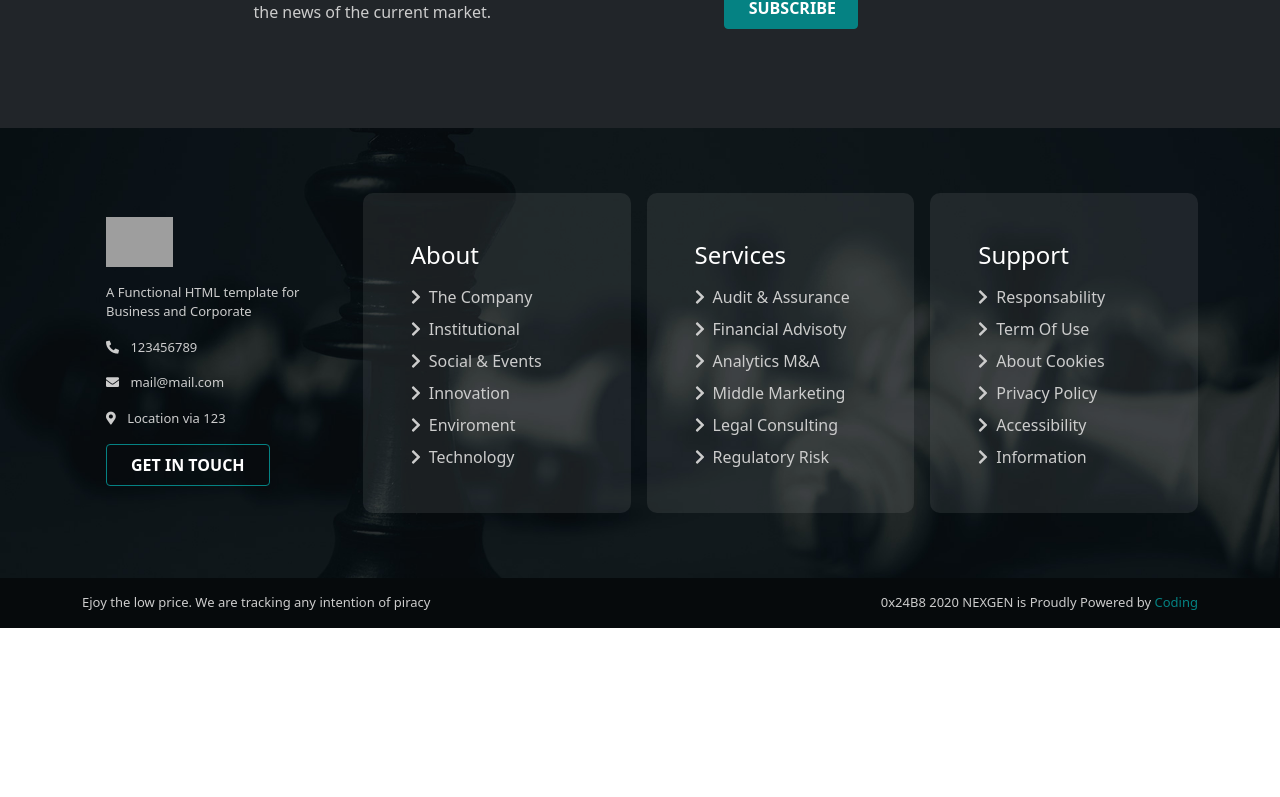
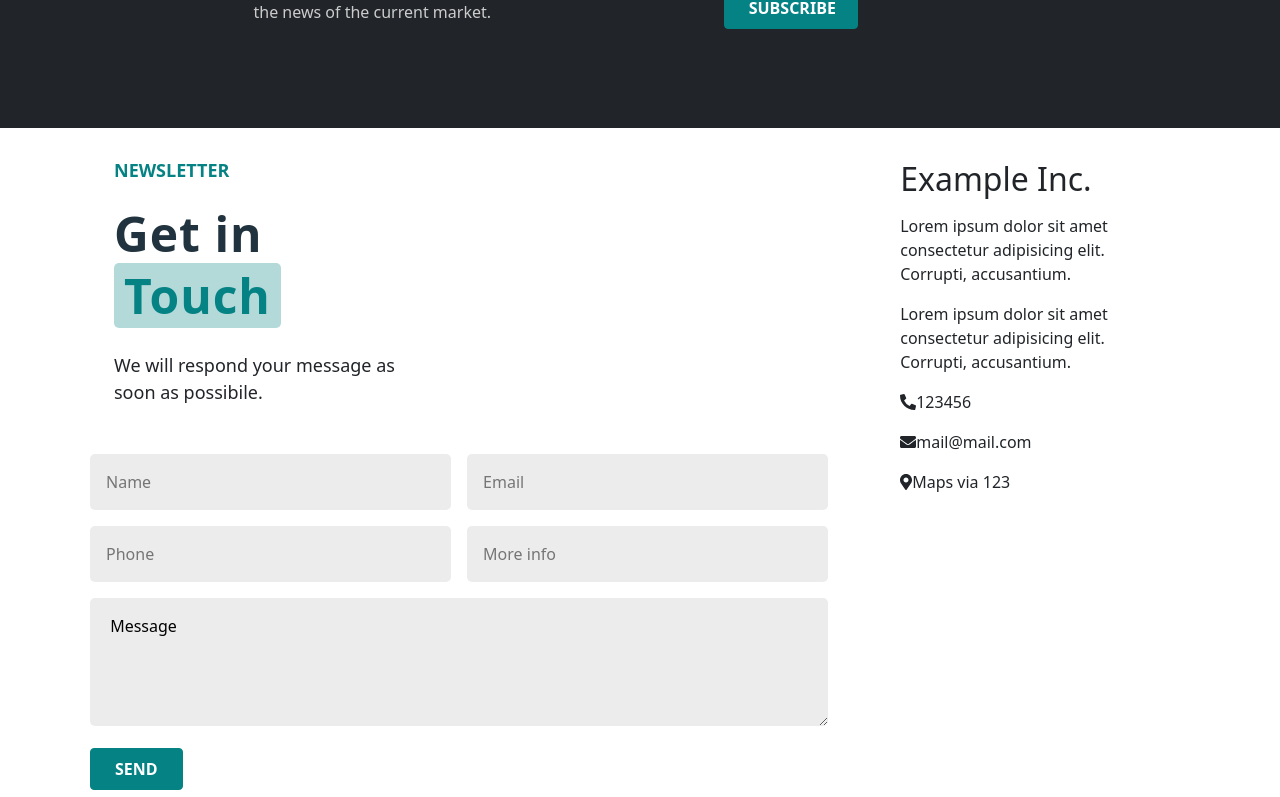
Before and after one commit to patriziosbr/proj-html-vuejs, a Vue app: page / in a window 1280 px wide. Shown: the part 4783-5580 px from the top of the page. Before the commit the page ends 5411 px from the top, so only its background shows below. Built offline with nearby package versions, Linux system fonts and the light colour scheme; grey boxes are pictures that could not be loaded.

Commit message:
touch ok

```diff
--- a/src/components/Main.vue
+++ b/src/components/Main.vue
@@ -7,6 +7,7 @@
       <Team />
       <News />
       <Lead />
+      <Touch />
 
   </section>
 </template>
@@ -18,6 +19,7 @@ import Excellence from "./Excellence.vue"
 import Team from "./Team.vue"
 import News from "./News.vue"
 import Lead from "./Lead.vue"
+import Touch from "./Touch.vue"
 
 export default {
     name: "Main",
@@ -27,7 +29,8 @@ export default {
       Excellence,
       Team,
       News,
-      Lead
+      Lead,
+      Touch
     }
 }
 </script>
--- /dev/null
+++ b/src/components/Touch.vue
@@ -0,0 +1,125 @@
+<template>
+    <section class="container-fluid">
+        <div class="container d-flex">
+
+            <div class="mainForm ">
+                <div class=" mainHeading ">
+                    <h5 class="text-uppercase mb-4">newsletter</h5>
+                    <h3 class="mb-4">Get in <span>Touch</span></h3>
+                    <p class="my-2">We will respond your message as soon as possibile.</p>
+                </div>
+                <div class="formCont">
+                    <form action="post">
+                        <input type="text" name="name" id="name" placeholder="Name">
+                        <input type="text" name="mail" id="mail" placeholder="Email">
+                        <input type="phone" name="phone" id="phone" placeholder="Phone">
+                        <input type="text" name="info" id="info" placeholder="More info">
+                        <textarea rows="4" cols="50" name="comment" form="usrform">
+                        Message</textarea>
+                    <div class="btn">send</div>
+                    </form>
+                </div>
+            </div>
+
+            <div class="info">
+                <h2 class="mb-3">Example Inc.</h2>
+                <p class="mb-3">Lorem ipsum dolor sit amet consectetur adipisicing elit. Corrupti, accusantium.</p>
+                <p class="mb-3">Lorem ipsum dolor sit amet consectetur adipisicing elit. Corrupti, accusantium.</p>
+                <div class="icons">
+                    <div class="phone d-flex">
+                        <div class="circle">
+                            <i class="fas fa-phone-alt"></i>
+                        </div>
+                        <p>123456</p>
+                    </div>
+                    <div class="mail d-flex">
+                        <div class="circle">
+                            <i class="fas fa-envelope"></i>
+                        </div>
+                        <p>mail@mail.com</p>
+                    </div>
+                    <div class="location d-flex">
+                        <div class="circle">
+                            <i class="fas fa-map-marker-alt"></i>
+                        </div>
+                        <p>Maps via 123</p>
+                    </div>
+                </div>
+            </div>
+
+        </div>
+
+    </section>
+</template>
+
+<script>
+export default {
+
+}
+</script>
+
+<style lang="scss" scoped>
+@import "../style/vars.scss";
+.mainForm {
+    .mainHeading {
+        width: 45%;
+        padding: 32px;
+        h5 {
+            font-size: 18px;
+            color: $primary-color;
+            font-weight: 700;
+        }
+        h3 {
+            font-size: 48px;
+            font-weight: 800;
+            letter-spacing: 1px;
+            color: $heading-dark;
+        span {
+            color: $primary-color;
+            padding: 4px 10px;
+            border-radius: 5px;
+            display: inline-block;
+            background-color: rgba($color: $primary-color, $alpha: 0.3);
+            }
+        }
+        p {
+            font-size: 18px;
+        }
+    } //fine main heading
+    //start form
+    .formCont {
+
+        display: flex;
+
+        input {
+            margin: 8px;
+            padding: 16px;
+            width: calc( 100% / 2 - 32px);
+            background-color: $grey-form;
+            border: none;
+            border-radius: 5px;
+        }
+        textarea {
+            width: calc(100% - 48px);
+            margin: 8px;
+            padding: 16px;
+            background-color: $grey-form;
+            border: none;
+            border-radius: 5px;
+        }
+        .btn {
+            margin: 8px;
+            padding: 8px 24px;
+            border: 1px solid $primary-color;
+            color: #fff;
+            text-transform: uppercase;
+            font-weight: 600;
+            background-color: $primary-color;
+      }
+    }
+}
+.info {
+    padding: 32px;
+}
+
+</style>
--- a/src/style/vars.scss
+++ b/src/style/vars.scss
@@ -9,3 +9,4 @@ $primary-color: #058283;
 $primary-light: #DAECED;
 $bottom-info-bg: #060A0C;
 $heading-dark: #21333E;
+$grey-form: #ECECEC;
```
